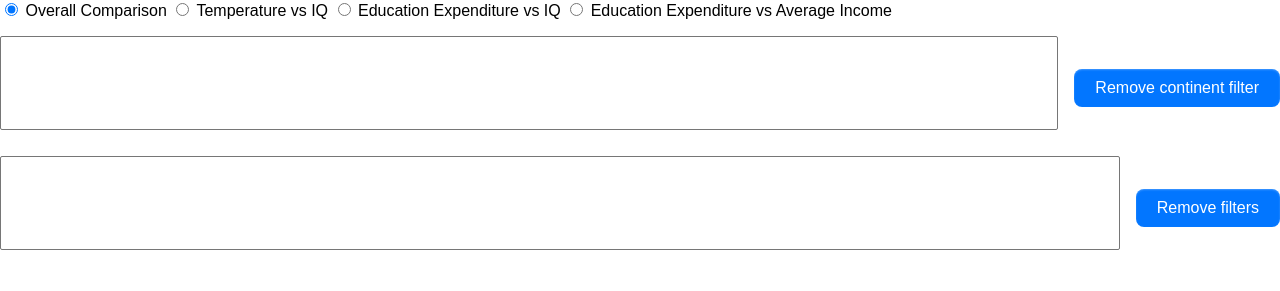
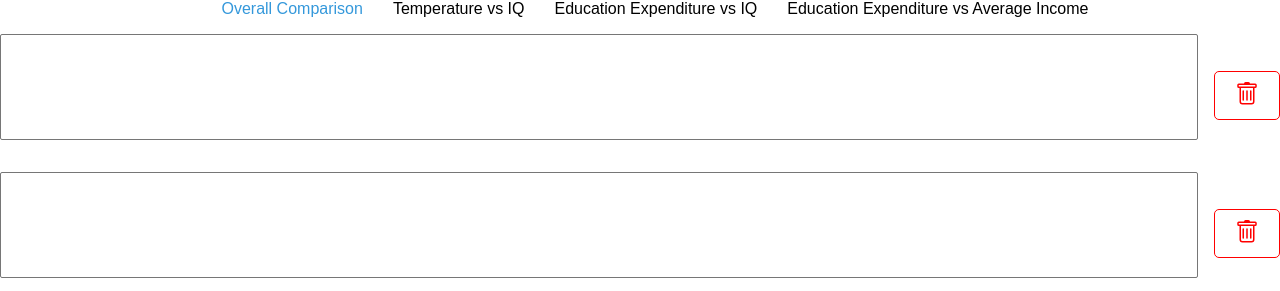
Before and after one commit to BasH137/Interaction_Design_Eindopdracht, a plain HTML site: page Interaction_Design_Eindopdracht/Interaction_Design_Eindopdracht_Site/index.html in a window 1280 px wide. Drawn offline with nearby package versions, Linux system fonts and the light colour scheme; no server answers.

Commit message:
Update css

```diff
--- a/Interaction_Design_Eindopdracht/Interaction_Design_Eindopdracht_Site/css/stylesheet.css
+++ b/Interaction_Design_Eindopdracht/Interaction_Design_Eindopdracht_Site/css/stylesheet.css
@@ -1,11 +1,37 @@
 :root {
-    --primary-color: #3498db; /* Adjust the primary color as needed */
-    --button-bg: #2ecc71; /* Adjust the button background color as needed */
+  --primary-color: #3498db;
+  --button-bg: #2ecc71;
+  --radio-indicator-size: 1.25rem;
+  --delete-red: red;
 }
 
-  html{
+.radio-group {
+  display: flex;
+  justify-content: center;
+}
+
+.radio-input {
+  display: none;
+}
+
+.radio-label {
+  position: relative;
+  padding-left: calc(var(--radio-indicator-size) + 0.625rem);
+  cursor: pointer;
+  display: inline-block;
+}
+
+.radio-input:checked + .radio-label {
+  color: var(--primary-color);
+  border-color: var(--primary-color);
+}
+
+.radio-input:checked + .radio-label {
+  color: var(--primary-color);
+}
+
+html {
   display: grid;
-    /* place-items: center; */
 }
 
 body {
@@ -27,58 +53,40 @@
 
 .select-input {
   width: 100%;
-    padding: 10px;
-    font-size: 16px;
-    margin-bottom: 10px;
+  padding: 1rem;
+  font-size: 1rem;
+  margin-bottom: 1rem;
   box-sizing: border-box;
 }
 
-  .compare-button:hover {
-    background-color: darken(var(--button-bg), 10%);
+.btn-delete {
+  background-color: #fff;
+  border: 1px solid var(--delete-red);
+  color: var(--delete-red);
+  padding: 0.625rem 1.25rem;
+  border-radius: 0.3125rem;
+  cursor: pointer;
+  transition: background-color 0.3s, color 0.3s, border 0.3s;
 }
 
-  .chart-container {
-    width: 100%;
+.btn-delete:hover {
+  background-color: var(--delete-red);
+  color: #fff;
+  border: 1px solid var(--delete-red);
 }
 
-  .chart {
-    width: 100%;
-    height: 400px; /* Adjust the height as needed */
+.btn-delete:active {
+  background-color: var(--delete-red);
+  color: #fff;
+  border: 1px solid var(--delete-red);
 }
 
-
-
-/* CSS */
-.compare-button {
-  align-items: center;
-  appearance: button;
-  background-color: #0276FF;
-  border-radius: 8px;
-  border-style: none;
-  box-shadow: rgba(255, 255, 255, 0.26) 0 1px 2px inset;
-  box-sizing: border-box;
-  color: #fff;
-  cursor: pointer;
-  display: flex;
-  flex-direction: row;
-  flex-shrink: 0;
-  font-family: "RM Neue",sans-serif;
-  font-size: 100%;
-  line-height: 1.15;
-  margin: 0;
-  padding: 10px 21px;
-  text-align: center;
-  text-transform: none;
-  transition: color .13s ease-in-out,background .13s ease-in-out,opacity .13s ease-in-out,box-shadow .13s ease-in-out;
-  user-select: none;
-  -webkit-user-select: none;
-  touch-action: manipulation;
+.btn-delete svg {
+  fill: var(--delete-red);
+  width: 1.5rem;
+  height: 1.5rem;
 }
 
-.compare-button:active {
-  background-color: #006AE8;
+.btn-delete:hover svg {
+  fill: #fff;
 }
-
-.compare-button:hover {
-  background-color: #1C84FF;
-}
--- a/Interaction_Design_Eindopdracht/Interaction_Design_Eindopdracht_Site/index.html
+++ b/Interaction_Design_Eindopdracht/Interaction_Design_Eindopdracht_Site/index.html
@@ -11,18 +11,18 @@
 <body>
 
   <!-- Add radio buttons for chart type -->
-  <div>
-    <input type="radio" id="barChartRadio" name="chartType" value="bar" checked>
-    <label for="barChartRadio">Overall Comparison</label>
+  <div class="radio-group">
+    <input type="radio" id="barChartRadio" class="radio-input" name="chartType" value="bar" checked>
+    <label for="barChartRadio" class="radio-label">Overall Comparison</label>
 
-    <input type="radio" id="scatterChart1Radio" name="chartType" value="scatter1">
-    <label for="scatterChart1Radio">Temperature vs IQ</label>
+    <input type="radio" id="scatterChart1Radio" class="radio-input" name="chartType" value="scatter1">
+    <label for="scatterChart1Radio" class="radio-label">Temperature vs IQ</label>
 
-    <input type="radio" id="scatterChart2Radio" name="chartType" value="scatter2">
-    <label for="scatterChart2Radio">Education Expenditure vs IQ</label>
+    <input type="radio" id="scatterChart2Radio" class="radio-input" name="chartType" value="scatter2">
+    <label for="scatterChart2Radio" class="radio-label">Education Expenditure vs IQ</label>
 
-    <input type="radio" id="scatterChart3Radio" name="chartType" value="scatter3">
-    <label for="scatterChart3Radio">Education Expenditure vs Average Income</label>
+    <input type="radio" id="scatterChart3Radio" class="radio-input" name="chartType" value="scatter3">
+    <label for="scatterChart3Radio" class="radio-label">Education Expenditure vs Average Income</label>
   </div>
 
 
@@ -31,7 +31,15 @@
   <select id="continentSelect" class="select-input" multiple="multiple">
       <!-- Continents will be dynamically added here -->
   </select>
-  <button class="compare-button js-button-filter-continent-remove" type="submit">Remove continent filter</button>
+  <!-- <button class="compare-button js-button-filter-continent-remove" type="submit">Remove continent filter</button> -->
+
+  <button type="button" class="btn-delete js-button-filter-continent-remove">
+    <svg xmlns="http://www.w3.org/2000/svg" width="16" height="16" fill="currentColor" class="bi bi-trash" viewBox="0 0 16 16">
+<path d="M5.5 5.5A.5.5 0 0 1 6 6v6a.5.5 0 0 1-1 0V6a.5.5 0 0 1 .5-.5m2.5 0a.5.5 0 0 1 .5.5v6a.5.5 0 0 1-1 0V6a.5.5 0 0 1 .5-.5m3 .5a.5.5 0 0 0-1 0v6a.5.5 0 0 0 1 0z"></path>
+<path d="M14.5 3a1 1 0 0 1-1 1H13v9a2 2 0 0 1-2 2H5a2 2 0 0 1-2-2V4h-.5a1 1 0 0 1-1-1V2a1 1 0 0 1 1-1H6a1 1 0 0 1 1-1h2a1 1 0 0 1 1 1h3.5a1 1 0 0 1 1 1zM4.118 4 4 4.059V13a1 1 0 0 0 1 1h6a1 1 0 0 0 1-1V4.059L11.882 4zM2.5 3h11V2h-11z"></path>
+</svg>
+  </button>
+
 </div>
 
 
@@ -40,7 +48,13 @@
     <select id="countrySelect" class="select-input" multiple="multiple">
       <!-- Countries will be dynamically added here -->
     </select>
-    <button class="compare-button js-button-filter-country-remove" type="submit">Remove filters</button>
+    <!-- <button class="compare-button js-button-filter-country-remove" type="submit">Remove filters</button> -->
+    <button type="button" class="btn-delete js-button-filter-country-remove">
+      <svg xmlns="http://www.w3.org/2000/svg" width="16" height="16" fill="currentColor" class="bi bi-trash" viewBox="0 0 16 16">
+  <path d="M5.5 5.5A.5.5 0 0 1 6 6v6a.5.5 0 0 1-1 0V6a.5.5 0 0 1 .5-.5m2.5 0a.5.5 0 0 1 .5.5v6a.5.5 0 0 1-1 0V6a.5.5 0 0 1 .5-.5m3 .5a.5.5 0 0 0-1 0v6a.5.5 0 0 0 1 0z"></path>
+  <path d="M14.5 3a1 1 0 0 1-1 1H13v9a2 2 0 0 1-2 2H5a2 2 0 0 1-2-2V4h-.5a1 1 0 0 1-1-1V2a1 1 0 0 1 1-1H6a1 1 0 0 1 1-1h2a1 1 0 0 1 1 1h3.5a1 1 0 0 1 1 1zM4.118 4 4 4.059V13a1 1 0 0 0 1 1h6a1 1 0 0 0 1-1V4.059L11.882 4zM2.5 3h11V2h-11z"></path>
+  </svg>
+    </button>
   </div>
 
   <div class="chart-container">
```
Also changed, not shown: 2 other files. Lines whose indentation alone changed are shown as unchanged.
